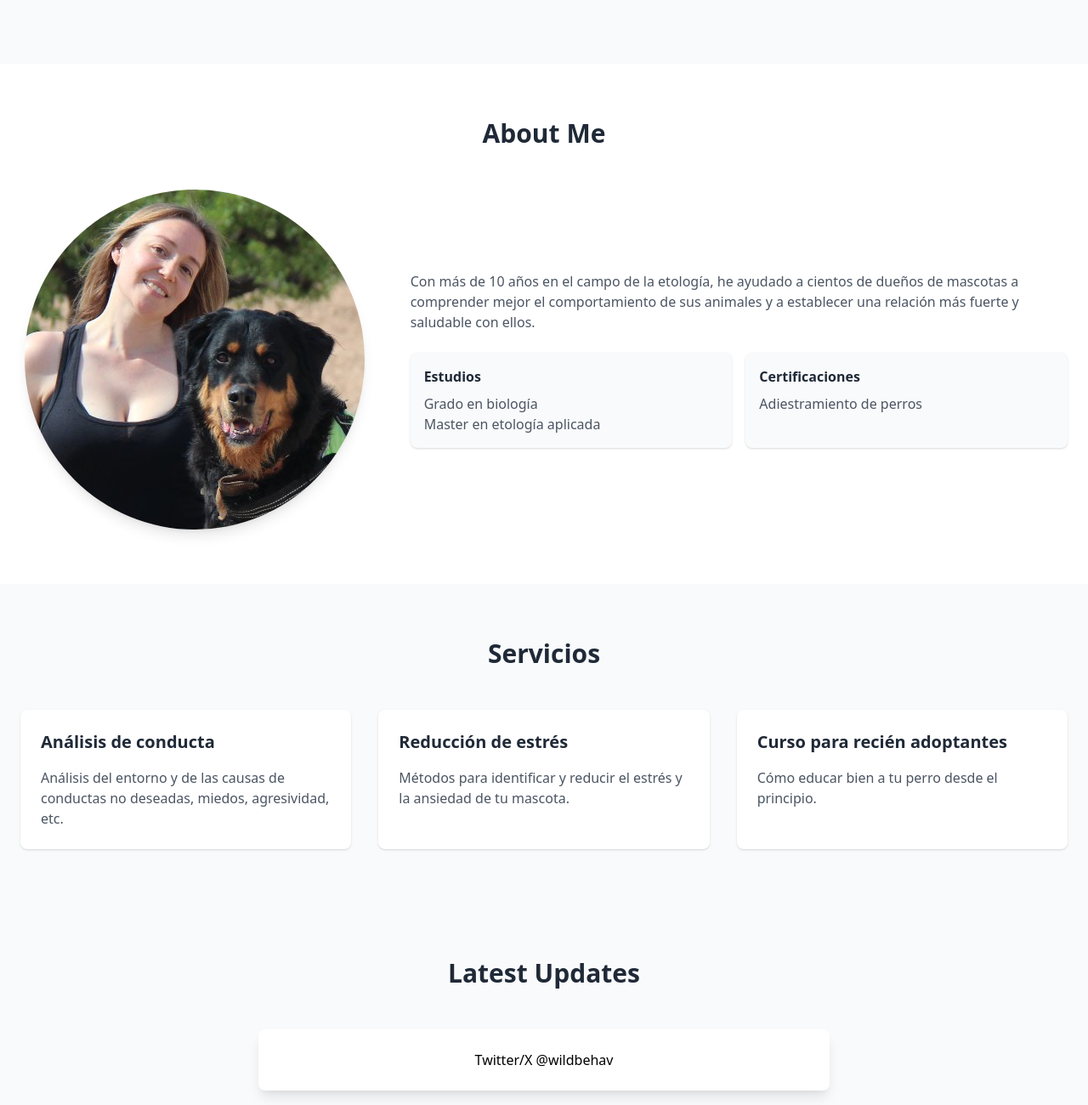
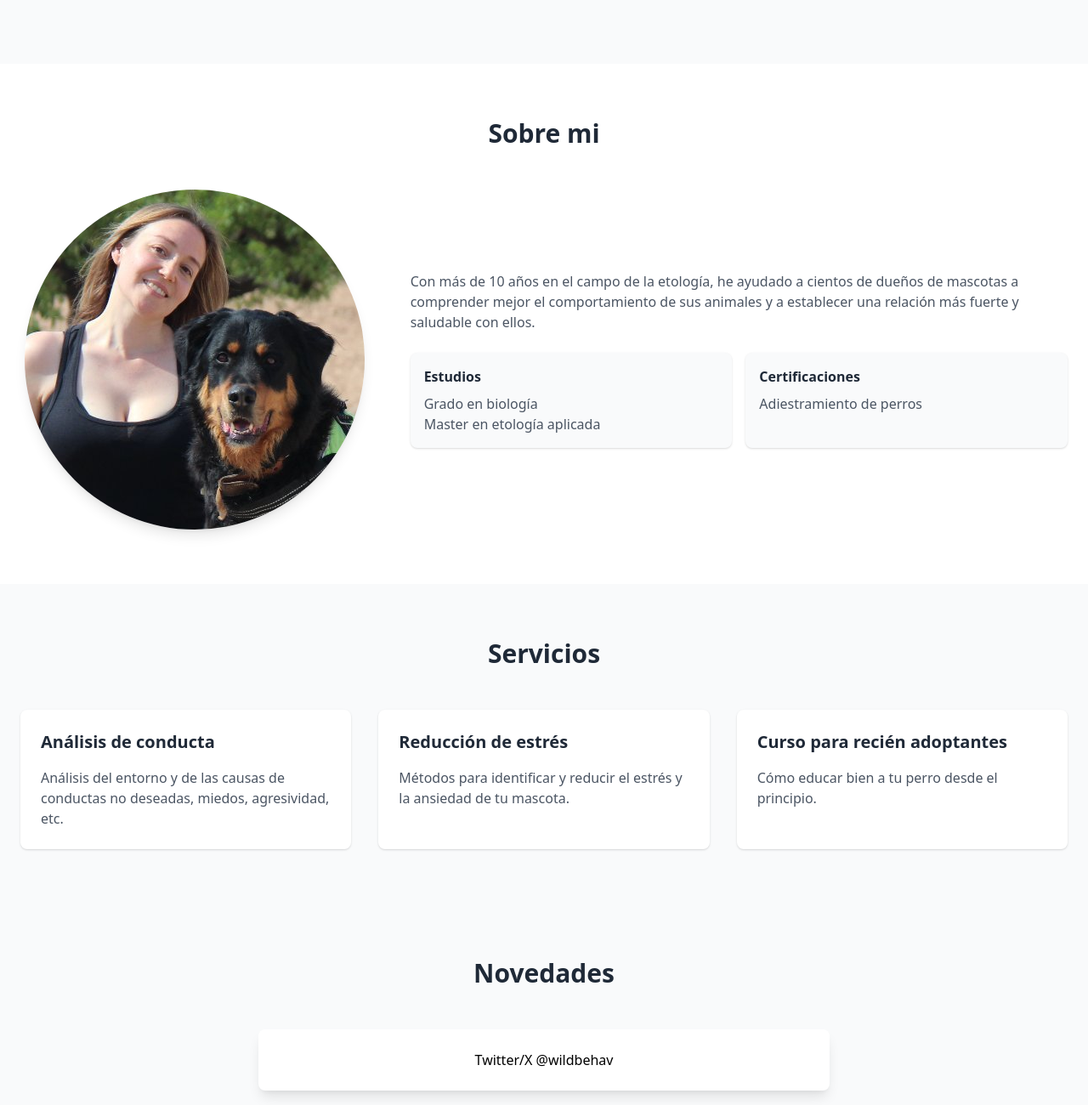
Before and after one commit to rbnfr/wild_web, a plain HTML site: page index.html in a window 1280 px wide. Shown: the part 560-1860 px from the top of the page at 85% size. Drawn offline with nearby package versions, Linux system fonts and the light colour scheme.

Commit message:
Small fixes

```diff
--- a/index.html
+++ b/index.html
@@ -51,7 +51,7 @@
         <section id="about" class="py-16 bg-white">
             <div class="container mx-auto px-6">
                 <div class="fade-in">
-                    <h2 class="text-3xl font-bold text-center text-gray-800 mb-12">About Me</h2>
+                    <h2 class="text-3xl font-bold text-center text-gray-800 mb-12">Sobre mi</h2>
                     <div class="flex flex-col md:flex-row items-center">
                         <div class="md:w-1/3 mb-8 md:mb-0">
                             <img src="./assets/images/perfil.jpg" alt="Your profile" class="rounded-full shadow-lg mx-auto">
@@ -104,7 +104,7 @@
         <section id="twitter-feed" class="py-16 bg-gray-50">
             <div class="container mx-auto px-6">
                 <div class="fade-in">
-                    <h2 class="text-3xl font-bold text-center text-gray-800 mb-12">Latest Updates</h2>
+                    <h2 class="text-3xl font-bold text-center text-gray-800 mb-12">Novedades</h2>
                     <div class="max-w-2xl mx-auto bg-white rounded-lg shadow-lg p-6">
                         <div id="twitter-timeline" class="flex justify-center">
                             <a
```
